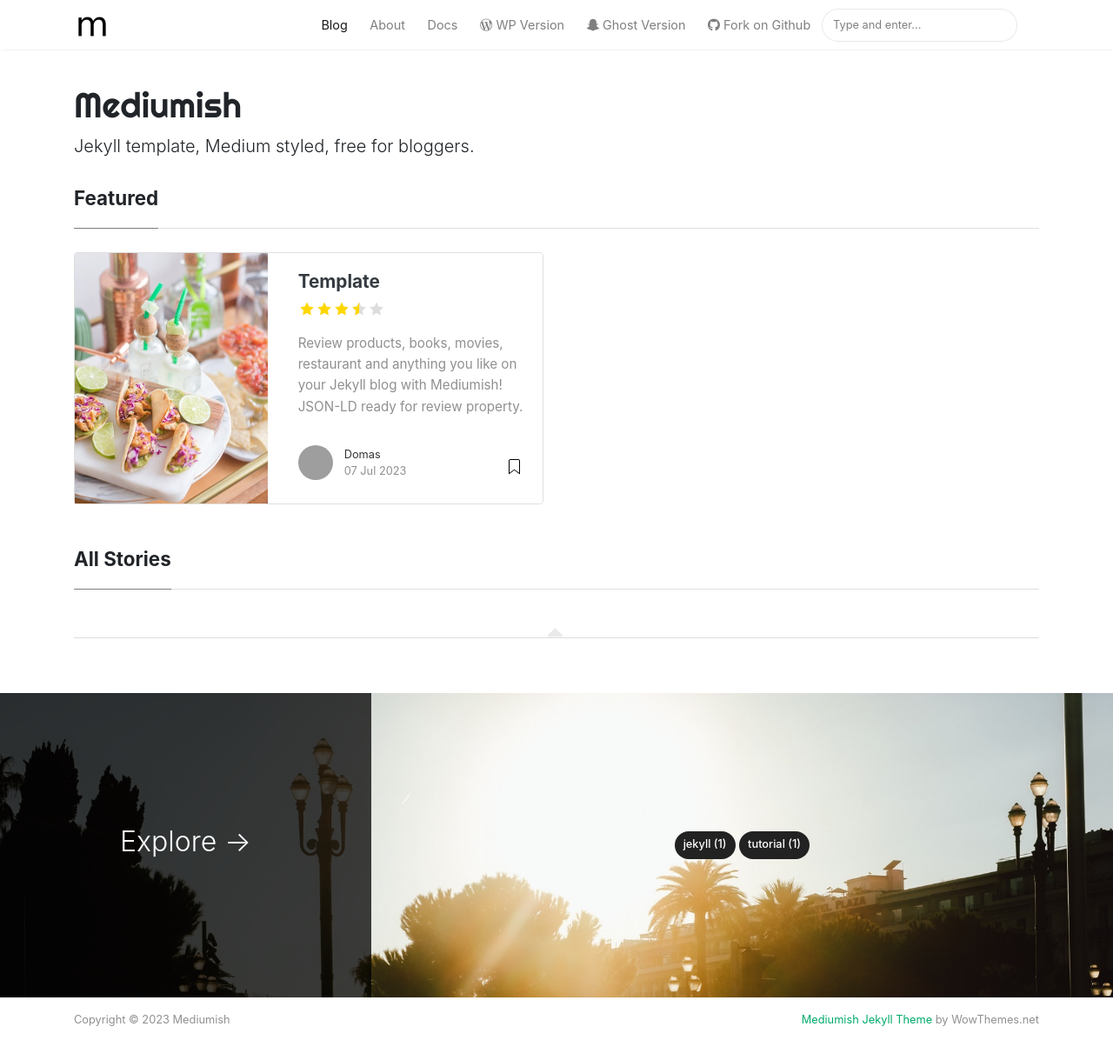
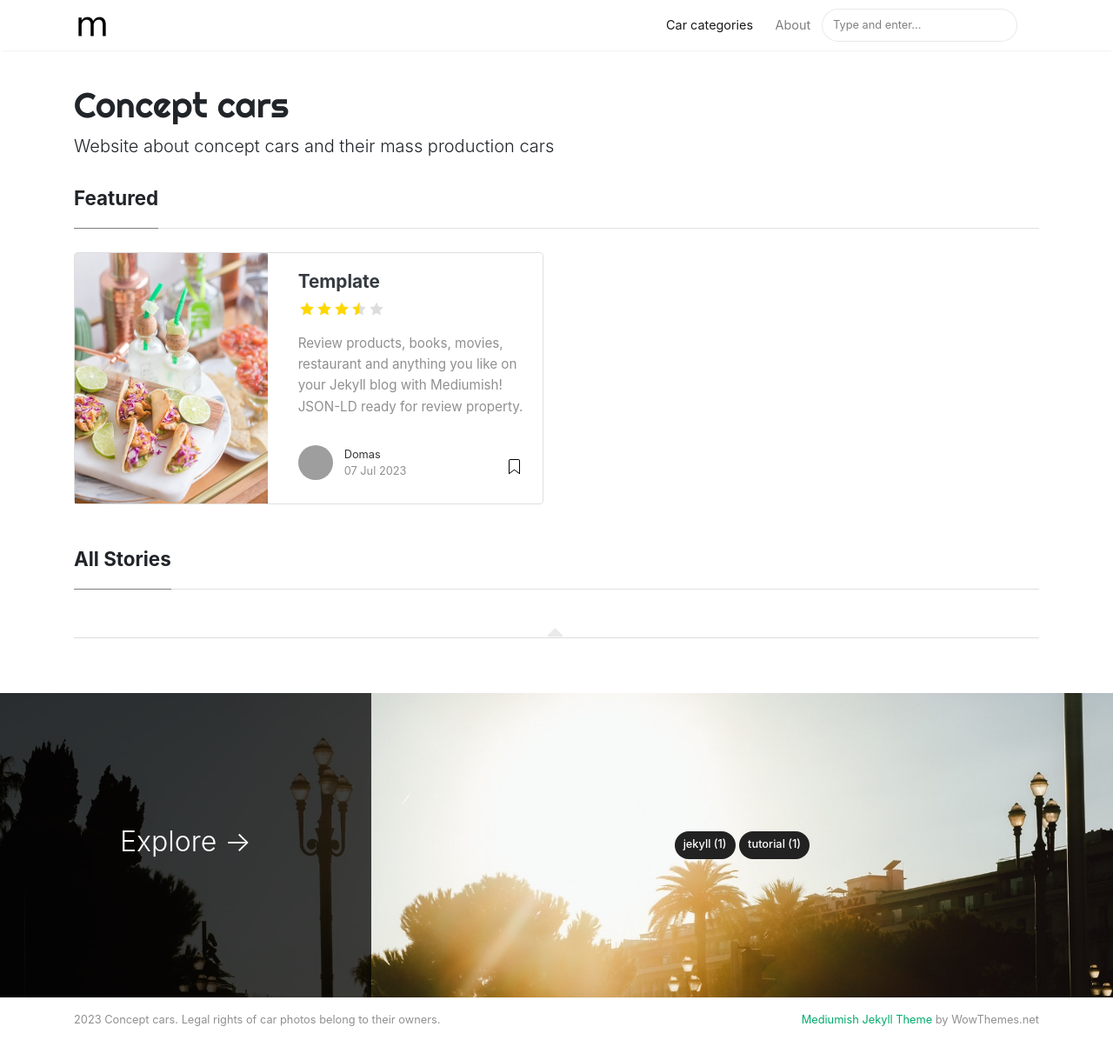
Before and after one commit to domasles/concept-cars, a Jekyll site: the page built from index.html, in a window 1280 px wide and 1256 px high. Shown: the top 1219 px of the window at 87% size. Built offline with Jekyll 4.4.1, drawn with Linux system fonts in a browser that asks for light colours; nearby versions of some CDN libraries; the list of posts is cut into pages by our own code; grey boxes are pictures that could not be loaded.

Commit message:
Updated title Disabled Disqus

```diff
--- a/_config.yml
+++ b/_config.yml
@@ -1,13 +1,13 @@
 # Site
-name: "Mediumish"
-title: "Mediumish"
-description: "Jekyll template, Medium styled, free for bloggers."
+name: "Concept cars"
+title: "Concept cars"
+description: "Website about concept cars and their mass production cars"
 logo: 'assets/images/logo.png'
 favicon: 'assets/images/logo.png'
 baseurl:
 google_analytics:
 disqus: 'demowebsite'
-mailchimp-list: 'https://wowthemes.us11.list-manage.com/subscribe/post?u=8aeb20a530e124561927d3bd8&amp;id=8c3d2d214b'
+mailchimp-list:
 include: ["_pages"]
 permalink: /:title/
 
--- a/_includes/disqus.html
+++ b/_includes/disqus.html
@@ -1,4 +1,5 @@
-<section class="disqus">
+<!--
+    <section class="disqus">
     <div id="disqus_thread"></div>
     <script type="text/javascript">
         var disqus_shortname = '{{site.disqus}}';
@@ -12,3 +13,4 @@
     <noscript>Please enable JavaScript to view the <a href="http://disqus.com/?ref_noscript">comments powered by Disqus.</a></noscript>
     <a href="http://disqus.com" class="dsq-brlink">comments powered by <span class="logo-disqus">Disqus</span></a>
 </section>
+-->
--- a/_layouts/default.html
+++ b/_layouts/default.html
@@ -69,27 +69,11 @@ ga('send', 'pageview');
                 {% else %}
                 <li class="nav-item">
                 {% endif %}
-                <a class="nav-link" href="{{ site.baseurl }}/index.html">Blog</a>
+                <a class="nav-link" href="{{ site.baseurl }}/categories">Car categories</a>
                 </li>
 
                 <li class="nav-item">
                 <a class="nav-link" href="{{ site.baseurl }}/about">About</a>
-                </li>
-
-                <li class="nav-item">
-                <a target="_blank" class="nav-link" href="https://bootstrapstarter.com/bootstrap-templates/template-mediumish-bootstrap-jekyll/"> Docs</a>
-                </li>
-
-                <li class="nav-item">
-                <a target="_blank" class="nav-link" href="https://www.wowthemes.net/themes/mediumish-wordpress/"><i class="fab fa-wordpress-simple"></i> WP Version</a>
-                </li>
-
-                <li class="nav-item">
-                <a target="_blank" class="nav-link" href="https://www.wowthemes.net/themes/mediumish-ghost/"><i class="fab fa-snapchat-ghost"></i> Ghost Version</a>
-                </li>
-
-                <li class="nav-item">
-                <a target="_blank" class="nav-link" href="https://github.com/wowthemesnet/mediumish-theme-jekyll"><i class="fab fa-github"></i> Fork on Github</a>
                 </li>
 
                 {% include search-lunr.html %}
@@ -173,7 +157,7 @@ ga('send', 'pageview');
     <div class="container">
         <div class="row">
             <div class="col-md-6 col-sm-6 text-center text-lg-left">
-                Copyright © {{ site.time | date: "%Y" }} {{ site.name }}
+                {{ site.time | date: "%Y" }} {{ site.name }}. Legal rights of car photos belong to their owners.
             </div>
             <div class="col-md-6 col-sm-6 text-center text-lg-right">
                 <a target="_blank" href="https://www.wowthemes.net/mediumish-free-jekyll-template/">Mediumish Jekyll Theme</a> by WowThemes.net
```
